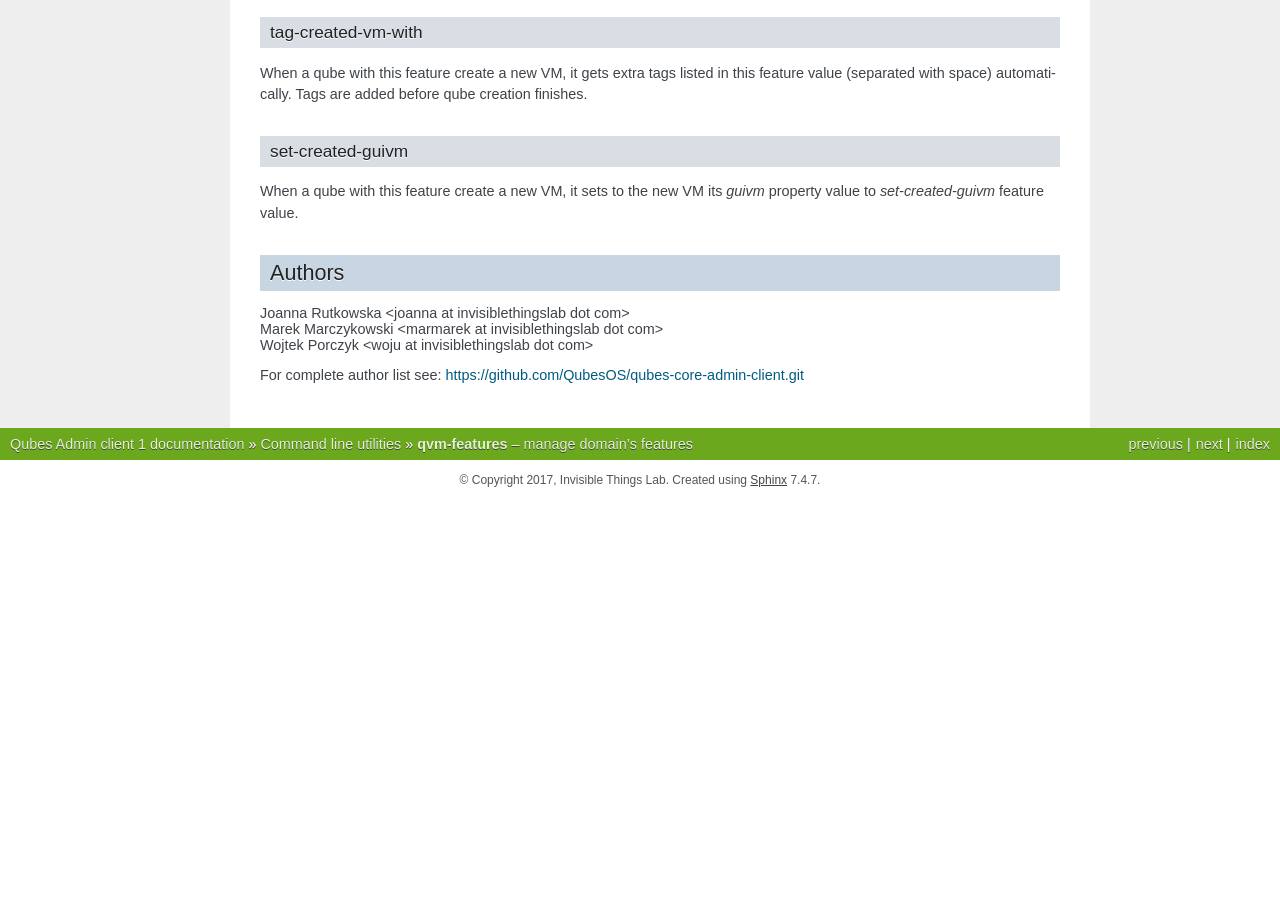
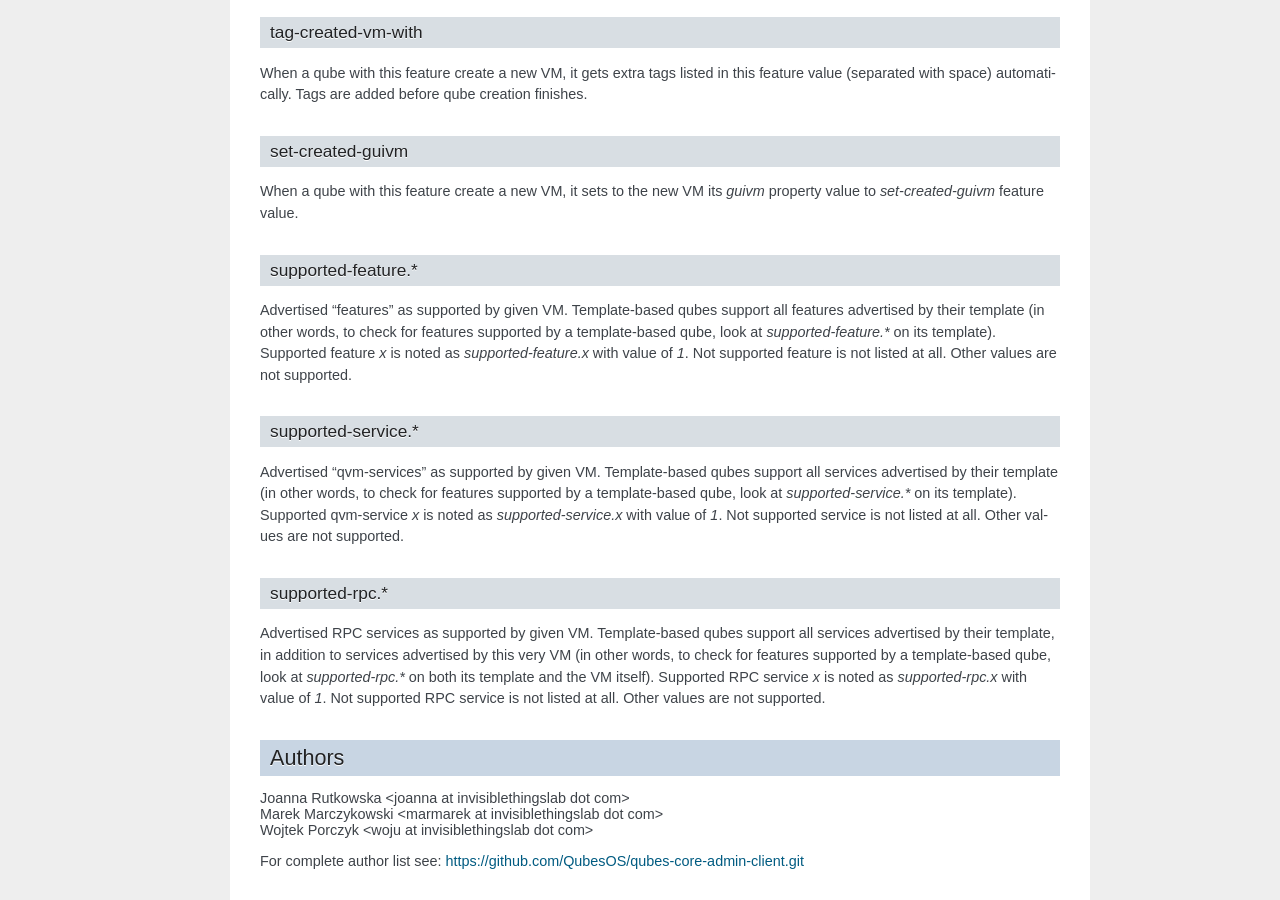
Before and after one commit to QubesOS/qubes-core-admin-client, a Sphinx documentation site: the page built from doc/manpages/qvm-features.rst, in a window 1280 px wide and 900 px high, scrolled down 3748 px. Built offline with Sphinx 7.4.7, drawn with Linux system fonts in a browser that asks for light colours; the version number could not be read and is left out; before the commit the page ends 4248 px from its top, so only the background shows below that; some of the changed text lies outside the part shown.

Commit message:
Document supported-* features in qvm-features man page
QubesOS/qubes-issues#8051

```diff
--- a/doc/manpages/qvm-features.rst
+++ b/doc/manpages/qvm-features.rst
@@ -240,6 +240,35 @@ set-created-guivm
 When a qube with this feature create a new VM, it sets to the new VM its `guivm`
 property value to `set-created-guivm` feature value.
 
+supported-feature.*
+^^^^^^^^^^^^^^^^^^^
+
+Advertised "features" as supported by given VM. Template-based qubes support all
+features advertised by their template (in other words, to check for features
+supported by a template-based qube, look at `supported-feature.*` on its
+template). Supported feature `x` is noted as `supported-feature.x` with value of
+`1`. Not supported feature is not listed at all. Other values are not supported.
+
+supported-service.*
+^^^^^^^^^^^^^^^^^^^
+
+Advertised "qvm-services" as supported by given VM. Template-based qubes support all
+services advertised by their template (in other words, to check for features
+supported by a template-based qube, look at `supported-service.*` on its
+template). Supported qvm-service `x` is noted as `supported-service.x` with value of
+`1`. Not supported service is not listed at all. Other values are not supported.
+
+supported-rpc.*
+^^^^^^^^^^^^^^^
+
+Advertised RPC services as supported by given VM. Template-based qubes support
+all services advertised by their template, in addition to services advertised by
+this very VM (in other words, to check for features supported by a
+template-based qube, look at `supported-rpc.*` on both its template and
+the VM itself). Supported RPC service `x` is noted as `supported-rpc.x`
+with value of `1`. Not supported RPC service is not listed at all. Other values
+are not supported.
+
 
 Authors
 -------
```
